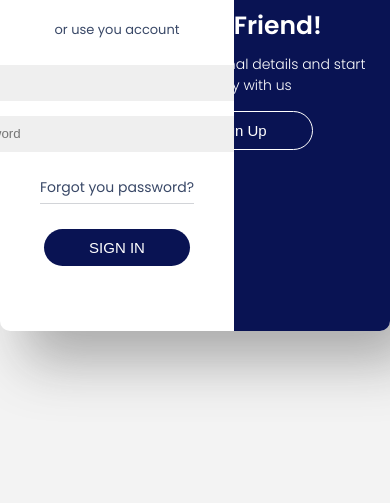
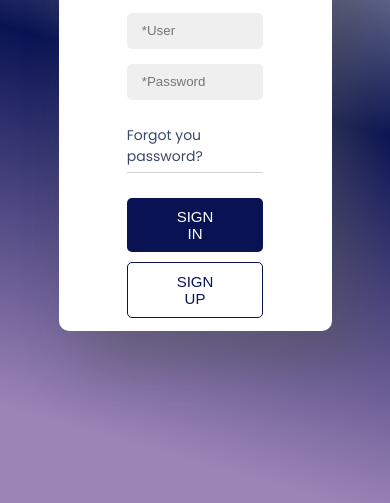
Before and after one commit to mikee-pixel/bank-app, a plain HTML site: page index.html in a window 390 px wide. Shown: the part 341-844 px from the top of the page. Drawn offline with Linux system fonts and the light colour scheme.

Commit message:
Updating the login form UI and adjusting the timeout timer function

```diff
--- a/index.html
+++ b/index.html
@@ -62,6 +62,7 @@
                <p class="signin-error-message">Input field(s) cannot be empty</p>
                <a href="#" class="forgot-pass-cta">Forgot you password?</a>
                <button type="submit" class="btn-login btn-sign-in">SIGN IN</button>
+               <button type="button" class="btn-login btn-signup-mobile">SIGN UP</button>
             </form>
          </div>
          <div class="form-container sign-up-container">
@@ -89,6 +90,7 @@
                   <input type="password" class="input-field password-input-field" placeholder="Password">
                </div>
                <button type="button" class="btn-login btn-signup">SIGN UP</button>
+               <button type="submit" class="btn-login btn-sign-in-mobile">SIGN IN</button>
             </form>
          </div>
 
--- a/script.js
+++ b/script.js
@@ -116,9 +116,9 @@ const calculationDateTransaction = (date) => {
   }
 
   const dayPassed = calcDayPassed(date, new Date());
-  if(dayPassed === 0) return `TODAY`;
-  else if(dayPassed === 1) return `YESTERDAY`;
-  else if(dayPassed >= 2 && dayPassed <= 7) return `${dayPassed} DAYS AGO`;
+  if (dayPassed === 0) return `TODAY`;
+  else if (dayPassed === 1) return `YESTERDAY`;
+  else if (dayPassed >= 2 && dayPassed <= 7) return `${dayPassed} DAYS AGO`;
   else return Intl.DateTimeFormat(`${currentUser.locale}`, dateOption).format(date);
 }
 
@@ -128,7 +128,7 @@ const displayAccountMov = (movements, isSort = false) => {
   containerMovements.innerHTML = '';
 
   const movs = isSort ? movements.slice().sort((a, b) => a - b) : movements;
-  movs.forEach( (mov, i) => {
+  movs.forEach((mov, i) => {
 
     const dates = new Date(currentUser.movementsDates[i]);
     const dateConverter = calculationDateTransaction(dates);
@@ -193,7 +193,7 @@ const updateIU = () => {
 btnTransfer.addEventListener('click', (e) => {
   e.preventDefault();
   const accountReceiver = accounts.find(receiverUser => receiverUser.username === inputTransferTo.value);
-  if(accountReceiver && Number(inputTransferAmount.value) > 0 && Number(inputTransferAmount.value) < currentUser.accBal){
+  if (accountReceiver && Number(inputTransferAmount.value) > 0 && Number(inputTransferAmount.value) < currentUser.accBal) {
     currentUser.movements.push(Number(-inputTransferAmount.value));
     currentUser.movementsDates.push((new Date()).toISOString());
 
@@ -201,7 +201,7 @@ btnTransfer.addEventListener('click', (e) => {
     accountReceiver.movementsDates.push((new Date()).toISOString());
 
     //Reset the timeout timer
-    time = 20;
+    time = 300;
 
     updateIU();
     inputTransferAmount.value = inputTransferTo.value = "";
@@ -217,12 +217,12 @@ btnTransfer.addEventListener('click', (e) => {
 btnLoan.addEventListener('click', (e) => {
   e.preventDefault();
   const requestLoan = currentUser.movements.some(deposit => deposit > inputLoanAmount.value * 0.1);
-  if(requestLoan === true){
+  if (requestLoan === true) {
     currentUser.movements.push(Number(inputLoanAmount.value));
     currentUser.movementsDates.push((new Date()).toISOString());
 
     //Reset the timeout timer
-    time = 20;
+    time = 300;
 
     updateIU();
     inputLoanAmount.value = '';
@@ -237,7 +237,7 @@ btnLoan.addEventListener('click', (e) => {
 //CLOSE/DELETE ACCOUNT
 btnClose.addEventListener('click', (e) => {
   e.preventDefault();
-  if(inputCloseUsername.value === currentUser.username && Number(inputClosePin.value) === currentUser.pin){
+  if (inputCloseUsername.value === currentUser.username && Number(inputClosePin.value) === currentUser.pin) {
     const accDeleted = accounts.findIndex(acc => acc.username === inputCloseUsername.value);
     accounts.splice(accDeleted, 1);
     containerApp.classList.remove('active');
@@ -269,7 +269,7 @@ const timeOutTimer = () => {
     time--;
     labelTimer.textContent = `${String(Math.trunc(minute)).padStart(2, 0)}:${String(second).padStart(2, 0)}`;
     console.log(`${String(Math.trunc(minute)).padStart(2, 0)}:${String(second).padStart(2, 0)}`);
-    if(time === 0){
+    if (time === 0) {
       clearInterval(timer);
       navigation.classList.remove('active');
       containerApp.classList.remove('active');
@@ -296,10 +296,10 @@ btnSignIn.addEventListener('click', (e) => {
   e.preventDefault();
   currentUser = accounts.find(acc => acc.username === signInEmailInput.value);
   console.log(currentUser);
-  if(currentUser && currentUser.pin === Number(signInPassInput.value)){
+  if (currentUser && currentUser.pin === Number(signInPassInput.value)) {
     //Timer initiate
     timeOutTimer();
-    time = 20;
+    time = 300;
 
     //To hide the login form and display the app
     formMotherContainer.classList.add('hidden');
@@ -327,7 +327,7 @@ btnSignIn.addEventListener('click', (e) => {
     userNamex.textContent = `${currentUser.owner.split(" ")[0]} ${currentUser.owner.split(" ").slice(-1).map(word => word[0])}.`;
     signInEmailInput.value = signInPassInput.value = "";
 
-  } else if (signInEmailInput.value === '' || signInPassInput === ''){
+  } else if (signInEmailInput.value === '' || signInPassInput === '') {
     signInErrorMessage.classList.add('active');
     signInErrorMessage.textContent = '*Input field(s) cannot be empty';
   }
--- a/style.css
+++ b/style.css
@@ -44,6 +44,12 @@ body {
 
 .btn-login:active {
     padding: 10px 50px;
+}
+
+
+.btn-signup-mobile,
+.btn-sign-in-mobile {
+    display: none;
 }
 
 /*NAVIGATION*/
@@ -128,6 +134,7 @@ nav .user-profile-container .log-out-container p {
     display: flex;
     justify-content: center;
     align-items: center;
+    background: linear-gradient(16deg, rgba(157, 132, 183, 1) 10%, rgba(9, 19, 83, 1) 50%, rgba(213, 213, 213, 1) 85%);
 
     /*STYLE IN THE MEANTIME*/
     /* display: none; */
@@ -562,3 +569,48 @@ h2 {
 .timer {
     font-weight: 600;
 }
+
+
+@media screen and (max-width: 768px) {
+
+    .form-main-container {
+        width: 70%;
+    }
+
+    .form-main-container .form-container {
+        width: 100%;
+    }
+
+    .form-main-container .form-container form {
+        width: 50%;
+    }
+
+
+
+
+
+    .form-main-container .container-overlay {
+        display: none;
+    }
+
+    .form-main-container .form-container form .input-container {
+        width: 100%;
+    }
+
+    .form-main-container .form-container form .input-container .input-field {
+        width: 100%;
+    }
+
+    .btn-login {
+        border-radius: 5px;
+        width: 100%;
+    }
+
+    .btn-signup-mobile,
+    .btn-sign-in-mobile {
+        background: transparent;
+        border: 1px solid #091353;
+        color: #091353;
+        display: block;
+    }
+}
```
Lines whose indentation alone changed are shown as unchanged.
